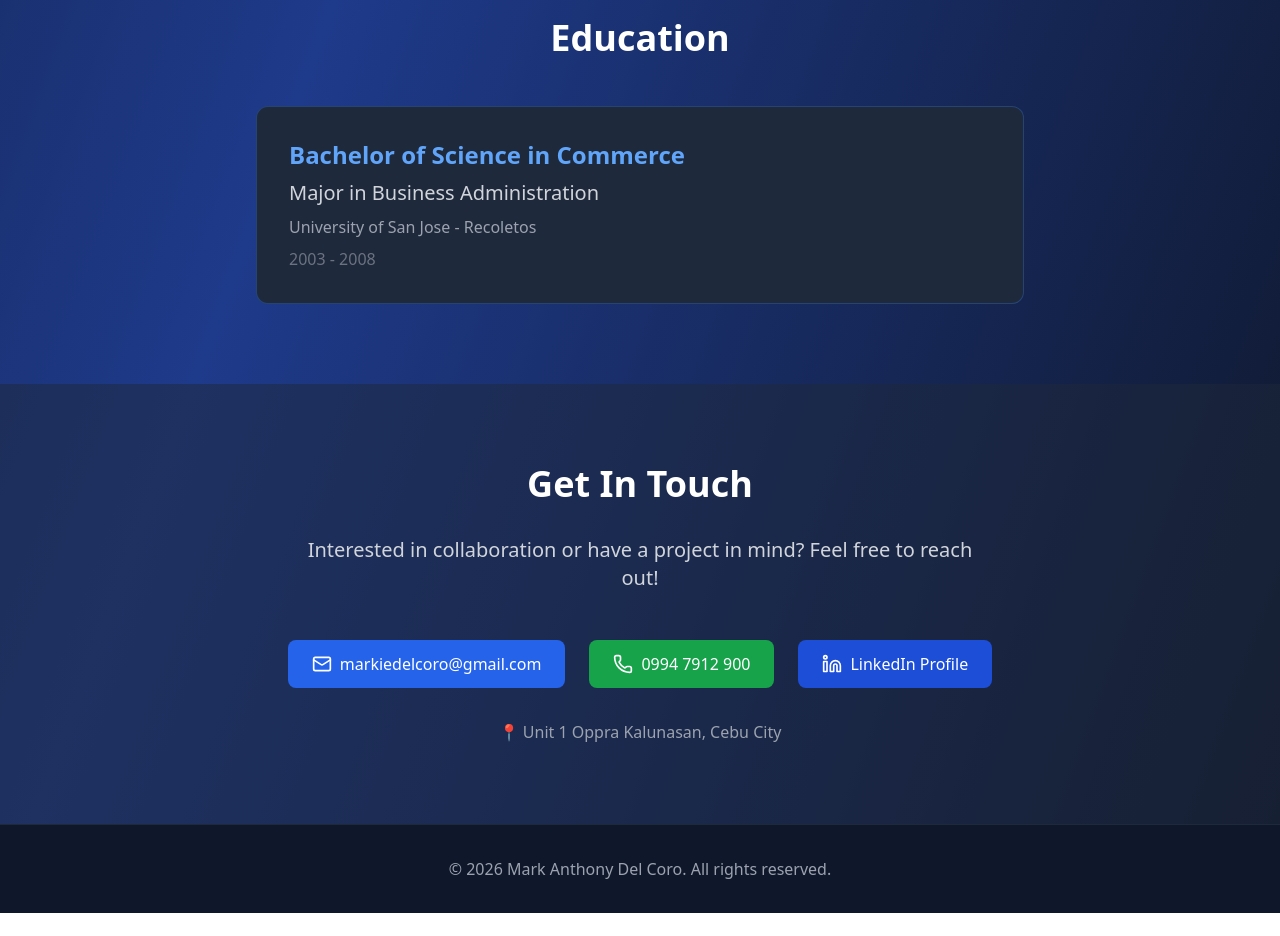
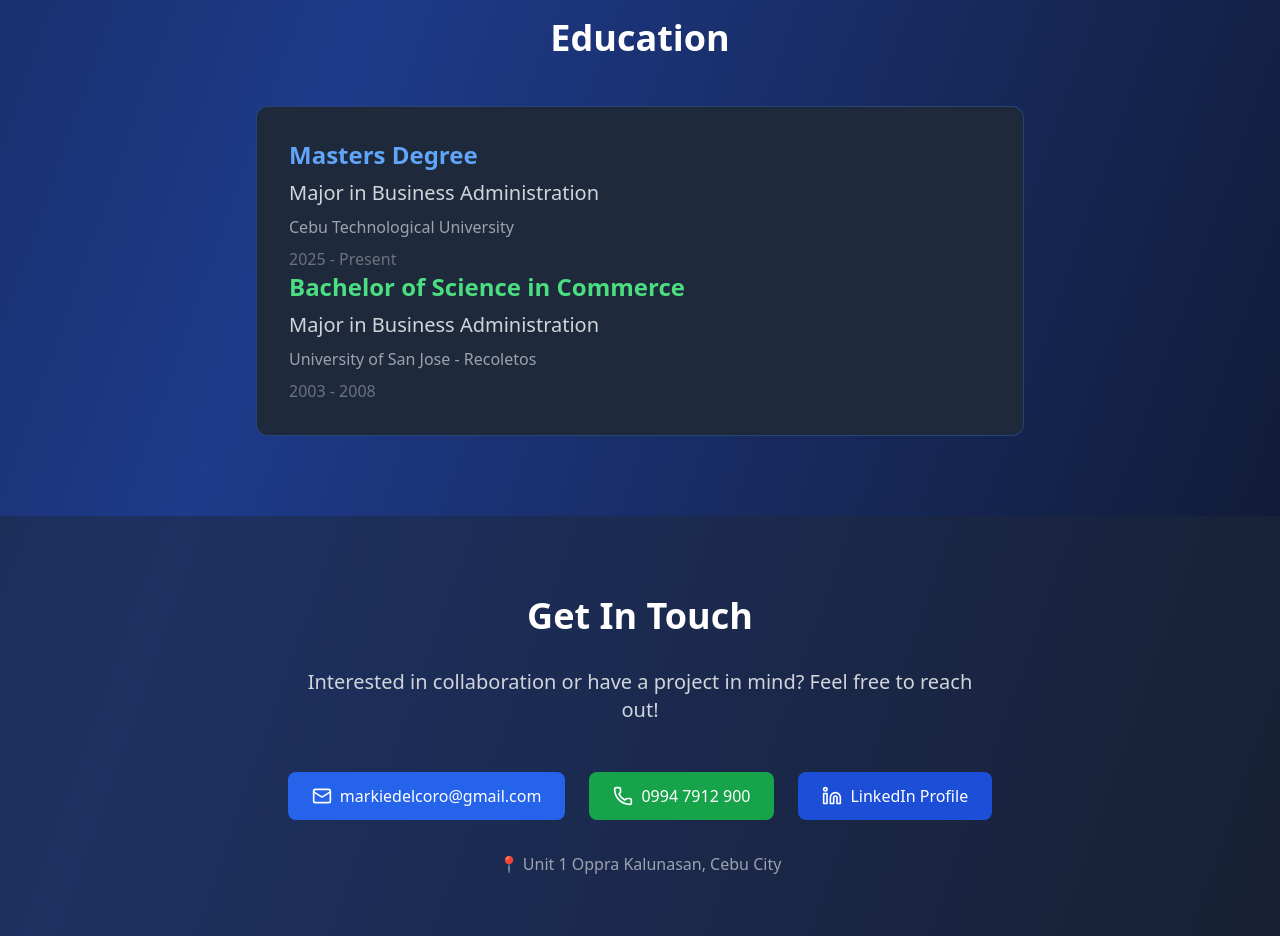
Before and after one commit to markiedelcoro-mac/my-portfolio, a React (Create React App) app: page / in a window 1280 px wide. Shown: the part 2580-3516 px from the top of the page. Before the commit the page ends 3493 px from the top, so only its background shows below. Built offline with nearby package versions, Linux system fonts and the light colour scheme.

Commit message:
Add Education - Masters Degree

```diff
--- a/src/App.js
+++ b/src/App.js
@@ -245,6 +245,12 @@ export default function Portfolio() {
           <h2 className="text-4xl font-bold mb-12 text-center">Education</h2>
           <div className="bg-slate-800 rounded-xl p-8 border border-blue-500/30 max-w-3xl mx-auto">
             <h3 className="text-2xl font-bold text-blue-400 mb-2">
+              Masters Degree
+            </h3>
+            <p className="text-xl text-gray-300 mb-2">Major in Business Administration</p>
+            <p className="text-gray-400 mb-2">Cebu Technological University</p>
+            <p className="text-gray-500">2025 - Present</p>
+			<h3 className="text-2xl font-bold text-green-400 mb-2">
               Bachelor of Science in Commerce
             </h3>
             <p className="text-xl text-gray-300 mb-2">Major in Business Administration</p>
```
